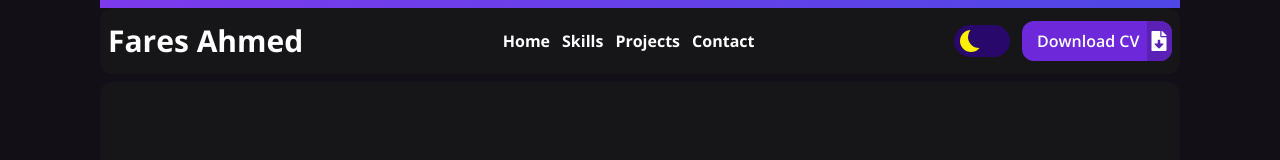
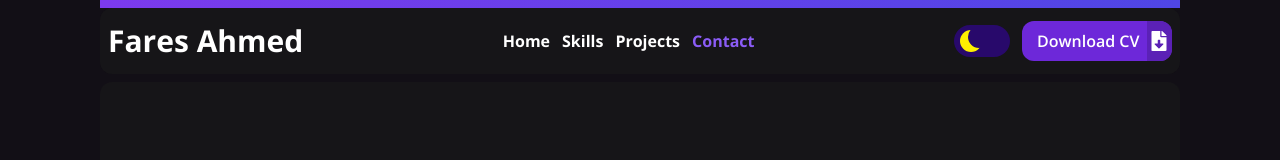
Before and after one commit to fares-ahmedd/my-portfolio, a React (Vite) app: page / in a window 1280 px wide. Shown: the top 160 px of the page. Built offline with nearby package versions, Linux system fonts and the light colour scheme.

Commit message:
add scroll smooth feared and highlight link in section view

```diff
--- a/src/components/contact/SendMessage.tsx
+++ b/src/components/contact/SendMessage.tsx
@@ -116,7 +116,7 @@ function SendMessage() {
           )}
           <button
             type="submit"
-            className="flex-center ml-auto gap-2 p-3 text-bold duration-300 rounded-lg bg-btn-color  text-stone-100 hover:bg-btn-color-hover hover:px-5 max-sm:w-full disabled:bg-slate-700 disabled:text-slate-100 "
+            className="flex-center ml-auto gap-2 p-3 text-bold duration-300 rounded-lg bg-btn-color  text-stone-100 hover:bg-btn-color-hover hover:px-5 max-sm:w-full disabled:bg-slate-700 disabled:text-slate-100 focus:scale-95 "
             onMouseEnter={() => setIsHover(true)}
             onMouseLeave={() => setIsHover(false)}
             disabled={isLoading}
--- a/src/components/contact/index.tsx
+++ b/src/components/contact/index.tsx
@@ -1,9 +1,20 @@
 import AnimationContact from "./AnimationContact";
 import SendMessage from "./SendMessage";
+import { useInView } from "framer-motion";
+import { useScrollContext } from "../../context/ScrollContext";
 
+import { useEffect } from "react";
 function ContactMe() {
+  const { setActiveLink, contactRef } = useScrollContext();
+  const isInView = useInView(contactRef, { once: false });
+
+  useEffect(() => {
+    if (isInView) {
+      setActiveLink("Contact");
+    }
+  }, [isInView, setActiveLink]);
   return (
-    <section className="my-3">
+    <section className="my-3" id="Contact" ref={contactRef}>
       <h3 className="title">Contact Me</h3>
 
       <div className="grid grid-cols-1 md:grid-cols-2 gap-3">
--- a/src/components/header/NavLinks.tsx
+++ b/src/components/header/NavLinks.tsx
@@ -1,6 +1,10 @@
+import { useScrollContext } from "../../context/ScrollContext";
+
 const linksArr = ["Home", "Skills", "Projects", "Contact"];
 
 function NavLinks({ isMenu = false }: { isMenu?: boolean }) {
+  const { activeLink, scrollToSection } = useScrollContext();
+
   return (
     <nav className={`${!isMenu && "max-md:hidden"}`}>
       <ul
@@ -10,12 +14,14 @@ function NavLinks({ isMenu = false }: { isMenu?: boolean }) {
       >
         {linksArr.map((link) => (
           <li key={link}>
-            <a
-              href={`#${link}`}
-              className="duration-300 hover:text-highlight-link font-bold"
+            <button
+              className={`duration-300 hover:text-highlight-link font-bold ${
+                activeLink === link && "text-highlight-link"
+              }`}
+              onClick={() => scrollToSection(link)}
             >
               {link}
-            </a>
+            </button>
           </li>
         ))}
       </ul>
--- a/src/components/home/index.tsx
+++ b/src/components/home/index.tsx
@@ -1,9 +1,24 @@
+import { useInView } from "framer-motion";
+import { useScrollContext } from "../../context/ScrollContext";
 import AboutMe from "./AboutMe";
 import AnimationComputer from "./AnimationComputer";
+import { useEffect } from "react";
 
 function Home() {
+  const { setActiveLink, homeRef } = useScrollContext();
+  const isInView = useInView(homeRef, { once: false });
+
+  useEffect(() => {
+    if (isInView) {
+      setActiveLink("Home");
+    }
+  }, [isInView, setActiveLink]);
   return (
-    <section className="min-h-[calc(100vh-82px)] grid grid-cols-1 md:grid-cols-2 items-center gap-2 relative">
+    <section
+      id="Home"
+      ref={homeRef}
+      className="min-h-[calc(100vh-82px)] grid grid-cols-1 md:grid-cols-2 items-center gap-2 relative"
+    >
       <AboutMe />
       <AnimationComputer />
       <img
--- a/src/components/projects/index.tsx
+++ b/src/components/projects/index.tsx
@@ -1,14 +1,24 @@
 import { useState } from "react";
 import FilterTabs from "./FilterTabs";
 import ProjectsList from "./ProjectsList";
-
+import { useInView } from "framer-motion";
+import { useScrollContext } from "../../context/ScrollContext";
+import { useEffect } from "react";
 const tabs = ["All", "React Js", "Next Js"];
 
 function Projects() {
   const [selected, setSelected] = useState(tabs[0]);
 
+  const { setActiveLink, projectsRef } = useScrollContext();
+  const isInView = useInView(projectsRef, { once: false });
+
+  useEffect(() => {
+    if (isInView) {
+      setActiveLink("Projects");
+    }
+  }, [isInView, setActiveLink]);
   return (
-    <section className="my-3">
+    <section className="my-3" id="Projects" ref={projectsRef}>
       <h3 className="title">My Projects</h3>
 
       <FilterTabs tabs={tabs} selected={selected} setSelected={setSelected} />
--- a/src/components/skills/index.tsx
+++ b/src/components/skills/index.tsx
@@ -5,10 +5,20 @@ import {
 import "react-vertical-timeline-component/style.min.css";
 import { mySkills } from "../../utils/skills";
 import SecondarySkills from "./SecondarySkills";
+import { useInView } from "framer-motion";
+import { useScrollContext } from "../../context/ScrollContext";
+import { useEffect } from "react";
+function Skills() {
+  const { setActiveLink, skillsRef } = useScrollContext();
+  const isInView = useInView(skillsRef, { once: false });
 
-function Skills() {
+  useEffect(() => {
+    if (isInView) {
+      setActiveLink("Skills");
+    }
+  }, [isInView, setActiveLink]);
   return (
-    <section className="my-3">
+    <section className="my-3" id="Skills" ref={skillsRef}>
       <h3 className="title ">My Skills</h3>
       <VerticalTimeline lineColor="var(--primary-text)">
         {mySkills.map((skill) => (
--- /dev/null
+++ b/src/context/ScrollContext.tsx
@@ -0,0 +1,69 @@
+import { createContext, useContext, useRef, useState } from "react";
+
+type ScrollContextTypes = {
+  activeLink: string;
+  homeRef: React.RefObject<HTMLDivElement>;
+  skillsRef: React.RefObject<HTMLDivElement>;
+  contactRef: React.RefObject<HTMLDivElement>;
+  scrollToSection: (name: string) => void;
+  projectsRef: React.RefObject<HTMLDivElement>;
+  setActiveLink: React.Dispatch<React.SetStateAction<string>>;
+};
+
+const ScrollContext = createContext<ScrollContextTypes | undefined>(undefined);
+
+export default function ScrollProvider({
+  children,
+}: {
+  children: React.ReactNode;
+}) {
+  const [activeLink, setActiveLink] = useState("Home");
+  const homeRef = useRef<HTMLDivElement>(null);
+  const skillsRef = useRef<HTMLDivElement>(null);
+  const projectsRef = useRef<HTMLDivElement>(null);
+  const contactRef = useRef<HTMLDivElement>(null);
+
+  function scrollToSection(name: string) {
+    if (name === "Home" && homeRef) {
+      homeRef.current?.scrollIntoView({
+        behavior: "smooth",
+        block: "end",
+        inline: "center",
+      });
+    }
+    if (name === "Skills" && skillsRef) {
+      skillsRef.current?.scrollIntoView({ behavior: "smooth" });
+    }
+    if (name === "Projects" && projectsRef) {
+      projectsRef.current?.scrollIntoView({ behavior: "smooth" });
+    }
+    if (name === "Contact" && contactRef) {
+      contactRef.current?.scrollIntoView({ behavior: "smooth" });
+    }
+  }
+  return (
+    <ScrollContext.Provider
+      value={{
+        activeLink,
+        setActiveLink,
+        homeRef,
+        skillsRef,
+        projectsRef,
+        contactRef,
+        scrollToSection,
+      }}
+    >
+      {children}
+    </ScrollContext.Provider>
+  );
+}
+
+function useScrollContext() {
+  const context = useContext(ScrollContext);
+  if (!context) {
+    throw new Error("Scroll context must be used within a Scroll provider");
+  }
+  return context;
+}
+
+export { useScrollContext };
--- a/src/index.css
+++ b/src/index.css
@@ -37,6 +37,7 @@ body {
 
   color: var(--main-text);
   background-color: var(--main-background);
+  scroll-behavior: smooth;
 }
 @layer components {
   .flex-center {
--- a/src/main.tsx
+++ b/src/main.tsx
@@ -2,9 +2,12 @@ import React from "react";
 import ReactDOM from "react-dom/client";
 import App from "./App.tsx";
 import "./index.css";
+import ScrollProvider from "./context/ScrollContext.tsx";
 
 ReactDOM.createRoot(document.getElementById("root")!).render(
   <React.StrictMode>
-    <App />
+    <ScrollProvider>
+      <App />
+    </ScrollProvider>
   </React.StrictMode>
 );
```
